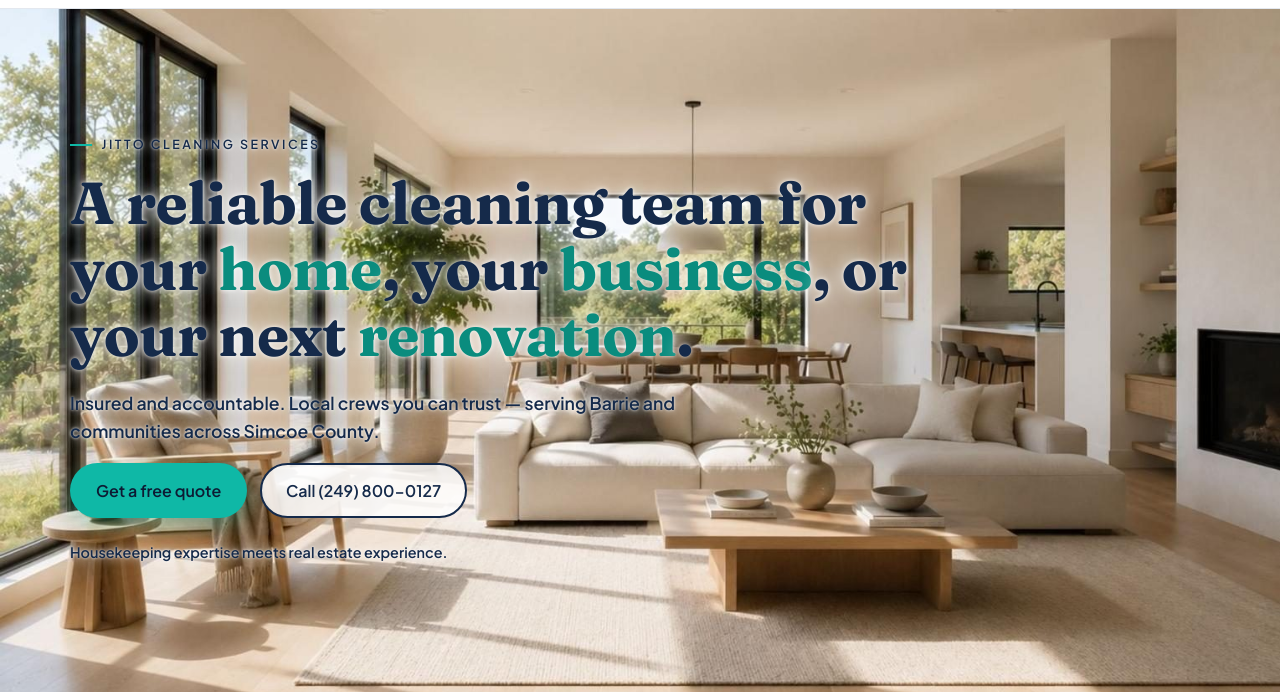
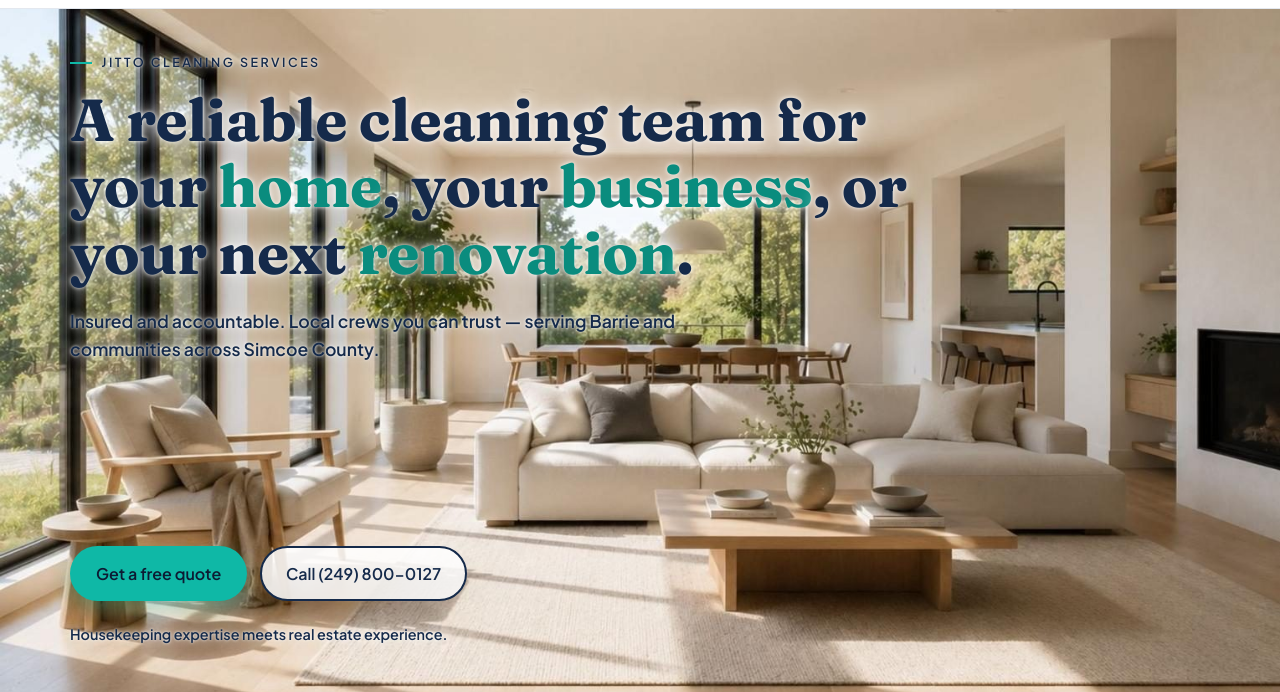
Before and after one commit to JittoGroups/jitto-website, a plain HTML site: page index.html in a window 1280 px wide. Shown: the part 108-800 px from the top of the page. Drawn offline with Linux system fonts and the light colour scheme.

Commit message:
Adjust hero photo wrap alignment in CSS

```diff
--- a/site.css
+++ b/site.css
@@ -378,3 +378,5 @@ footer a:hover{color:var(--cyan)}
   .hero.hero-photo{background-position:center 70% !important}
   .hero.hero-photo .wrap{min-height:82vh;padding:28px 0 110px}
 }
+
+.hero.hero-photo .wrap{align-items:stretch !important}
```
